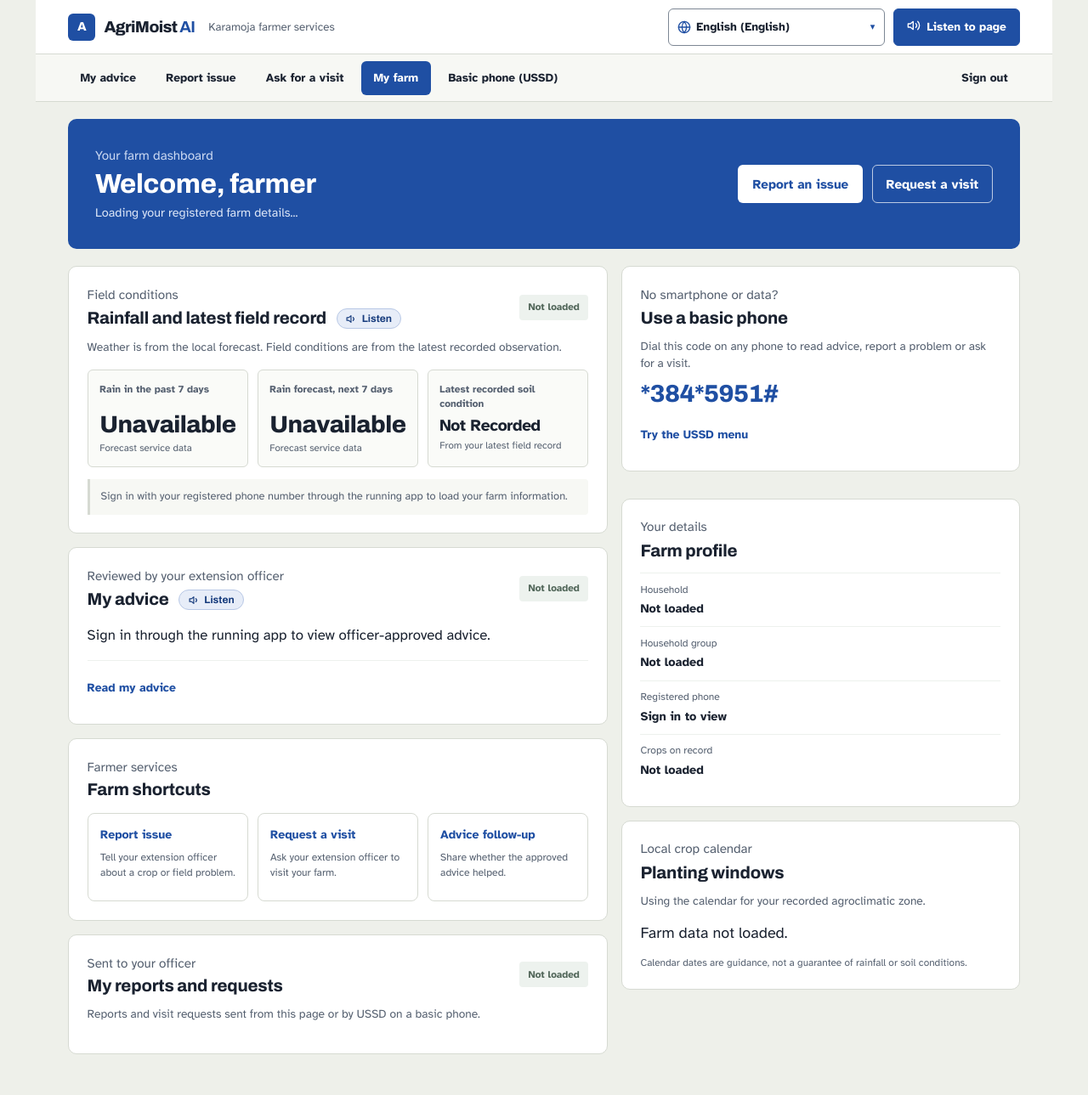
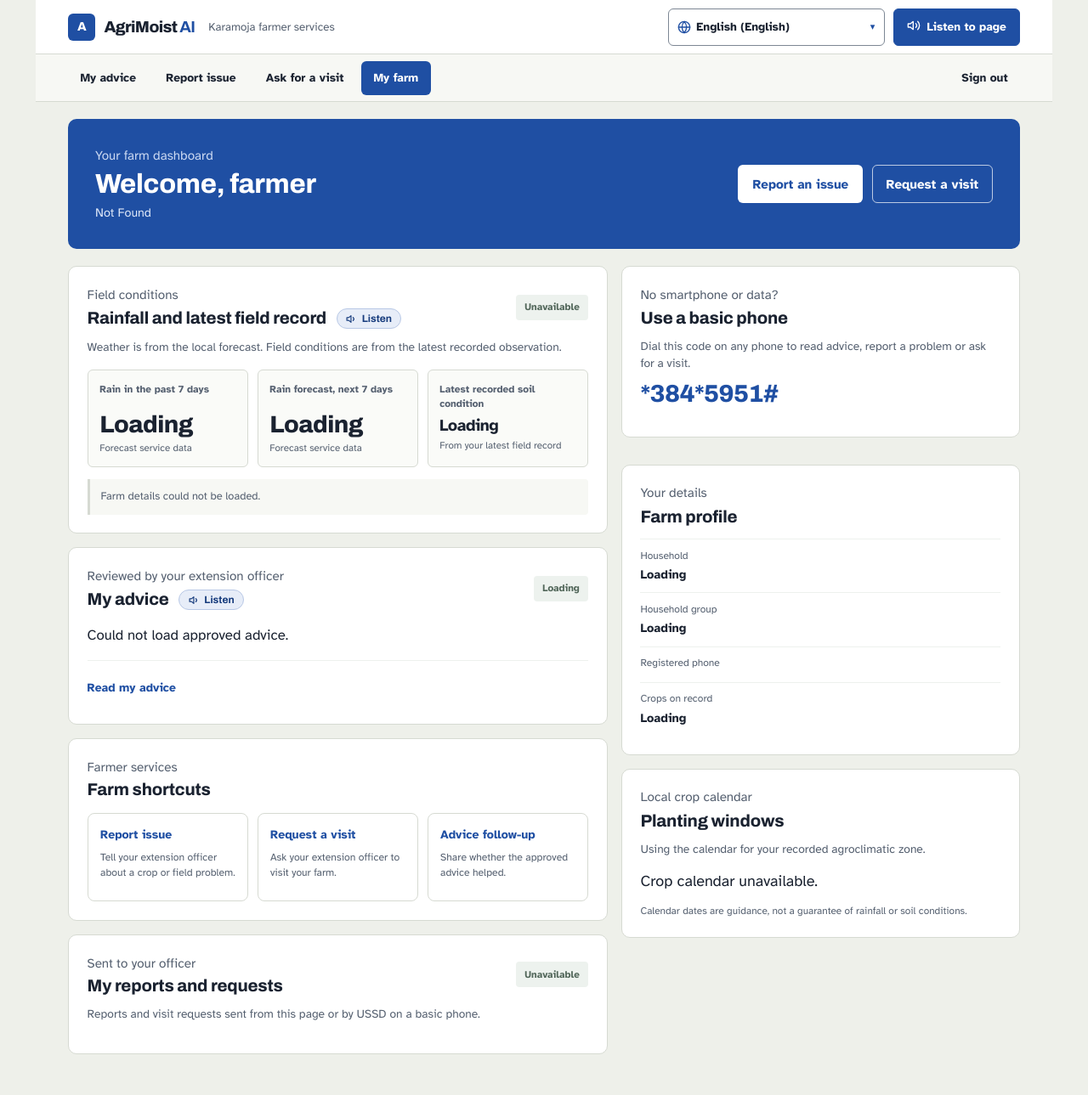
Before and after one commit to VictoriaMirembe/Agri-moist-AI, a Python web app: template frontend/farmer/templates/home.html in a window 1280 px wide. Shown: the whole page at 85% size. Run offline with Jinja, Linux system fonts and the light colour scheme; the template is opened without the code that fills it: most values are stand-ins (such as "Sample title", 1, 10 or a date in 2020).

Commit message:
Farmer page: no in-page sign-in; read-aloud never stalls

```diff
--- a/frontend/farmer/templates/home.html
+++ b/frontend/farmer/templates/home.html
@@ -60,8 +60,7 @@
         <a href="#" data-view-link="report">Report issue</a>
         <a href="#" data-view-link="visit">Ask for a visit</a>
         <a href="#" data-view-link="dashboard">My farm</a>
-        <a href="/farmer/ussd" data-ussd-link>Basic phone (USSD)</a>
-        <a class="farmer-signout" href="#" data-view-link="signin">Sign out</a>
+        <a class="farmer-signout" href="/farmer/logout">Sign out</a>
       </nav>
 
       <!-- Audio player: shown in the page only while the farmer has asked for reading -->
@@ -224,7 +223,6 @@
               <h2 id="ussd-heading">Use a basic phone</h2>
               <p class="farmer-panel-description">Dial this code on any phone to read advice, report a problem or ask for a visit.</p>
               <p class="farmer-ussd-code" id="ussd-code">*384*5951#</p>
-              <a class="farmer-link-button" href="/farmer/ussd" data-ussd-link>Try the USSD menu</a>
             </section>
             <section class="farmer-panel farmer-profile-card" aria-labelledby="profile-heading">
               <p class="farmer-eyebrow">Your details</p>
@@ -341,28 +339,14 @@
         <p id="followup-none" class="farmer-data-note" hidden>You have no approved advice to answer about yet.</p>
       </section>
 
-      <section id="signin-view" class="farmer-signin-card" aria-labelledby="signin-heading" hidden>
-        <a class="farmer-brand farmer-signin-brand" href="#" data-view-link="dashboard">
-          <span class="farmer-brand-mark" aria-hidden="true">A</span>
-          <span>AgriMoist <strong>AI</strong></span>
-        </a>
-        <p class="farmer-eyebrow">Farmer portal</p>
-        <h1 id="signin-heading">Sign in to your farm</h1>
-        <p class="farmer-panel-description">Enter the phone number registered with your extension officer.</p>
-        <form id="sign-in-form" class="farmer-form">
-          <label for="phone">Phone number</label>
-          <input id="phone" type="tel" inputmode="tel" autocomplete="tel" placeholder="+256700000001" required>
-          <p id="signin-error" class="farmer-form-error alert alert-danger" role="alert" hidden></p>
-          <button class="farmer-button farmer-button-primary" type="submit">Continue</button>
-        </form>
-      </section>
     </div>
   </main>
 
 <script>
 const params = new URLSearchParams(window.location.search);
 const isFilePreview = window.location.protocol === "file:";
-let farmerPhone = params.get("phone") || "";
+// The signed-in farmer's phone, from the server session (never from the address bar).
+let farmerPhone = {{ phone | tojson }} || (isFilePreview ? params.get("phone") || "" : "");
 let currentAdviceId = null;
 let activeView = params.get("view") || "dashboard";
 
@@ -373,7 +357,6 @@ if (!isFilePreview) {
     "/farmer/report": "report",
     "/farmer/visit": "visit",
     "/farmer/followup": "followup",
-    "/farmer": "signin",
   };
   activeView = routeViews[window.location.pathname] || activeView;
 }
@@ -389,19 +372,12 @@ document.querySelectorAll("[data-view-link]").forEach((link) => {
   if (isFilePreview) {
     link.href = "?view=" + encodeURIComponent(view) +
       (farmerPhone ? "&phone=" + encodeURIComponent(farmerPhone) : "");
-  } else if (view === "signin") {
-    link.href = "/farmer";
   } else {
-    const route = view === "dashboard" ? "/farmer/home" : "/farmer/" + view;
-    link.href = route + (farmerPhone ? "?phone=" + encodeURIComponent(farmerPhone) : "");
+    link.href = view === "dashboard" ? "/farmer/home" : "/farmer/" + view;
   }
 });
 
-document.querySelectorAll("[data-ussd-link]").forEach((link) => {
-  link.href = "/farmer/ussd" + (farmerPhone ? "?phone=" + encodeURIComponent(farmerPhone) : "");
-});
-
-["dashboard", "advice", "report", "visit", "followup", "signin"].forEach((view) => {
+["dashboard", "advice", "report", "visit", "followup"].forEach((view) => {
   document.getElementById(view + "-view").hidden = view !== activeView;
 });
 
@@ -733,25 +709,6 @@ connectSubmit("followup-form", "followup-error", "followup-done", "/api/farmer/f
   helped: document.getElementById("helped").value || null,
 }));
 
-const signInForm = document.getElementById("sign-in-form");
-signInForm.addEventListener("submit", async (event) => {
-  event.preventDefault();
-  const error = document.getElementById("signin-error");
-  if (isFilePreview) {
-    error.textContent = "Sign-in requires the running AgriMoist AI app. Open the portal there to continue.";
-    error.hidden = false;
-    return;
-  }
-  const phone = document.getElementById("phone").value.trim();
-  try {
-    await getJSON("/api/farmer/profile?phone=" + encodeURIComponent(phone));
-    window.location.href = "/farmer/home?phone=" + encodeURIComponent(phone);
-  } catch (failure) {
-    error.textContent = failure.message || "Could not sign in. Check your phone number and try again.";
-    error.hidden = false;
-  }
-});
-
 // Keep "My reports and requests" and the advice card in step with the officer
 // screens: a report checked, a visit done or new advice approved shows up without
 // a reload. Uses /api/farmer/updates, which is not counted as reading the advice.
@@ -873,6 +830,7 @@ if (voiceLangSelect) {
     // Changing language never starts reading on its own; the farmer presses Listen.
     if (isReading) stopVoice();
     updateVoiceUI();
+    warmVoice();  // start making this language's audio now, before Listen is pressed
   });
 }
 
@@ -1069,35 +1027,62 @@ function splitForSpeech(sentences) {
   return pieces;
 }
 
+// Sunbird needs 15-70 s to make one piece of speech, far too long to wait for after
+// Listen is pressed. So the server starts making every piece the moment the page
+// asks for its script (page load, language change, and right after an officer
+// approves advice), several at once. When Listen reaches a piece, the page waits
+// only a few seconds for its audio; if it is still being made, that piece is read
+// with the phone's own voice and the reading carries on. Next time it is ready.
+const FIRST_PIECE_WAIT_S = 10;
+const NEXT_PIECE_WAIT_S = 6;
+const READING_BUDGET_MS = 45000;  // after this, never wait: finish within a minute
+let readingStartedAt = 0;
+
 function prefetchAhead(index) {
-  for (let i = index; i < index + 3; i++) fetchSentenceAudio(i);
+  // Make sure the next pieces are being made (returns at once; nothing is cached
+  // here, so a piece still "pending" is asked for again when it is reached).
+  for (let i = index; i < Math.min(index + 3, voiceSentences.length); i++) {
+    if (!(i in sentenceAudio)) {
+      postJSON("/api/farmer/voice-audio", { text: voiceSentences[i].text, lang: currentVoiceLang, wait: 0 }).catch(() => {});
+    }
+  }
 }
 
-// Warm-up: when the page opens, quietly prepare the first three pieces (nothing
-// plays), so pressing Listen usually starts at once and keeps going.
+// Warm-up: asking for the script makes the server start every piece's audio.
 async function warmVoice() {
   if (isFilePreview || !sunbirdAvailable) return;
   try {
-    const data = await getJSON(
+    await getJSON(
       "/api/farmer/voice-script?phone=" + encodeURIComponent(farmerPhone) +
       "&lang=" + encodeURIComponent(currentVoiceLang) +
       "&view=" + encodeURIComponent(activeView)
     );
-    for (const piece of splitForSpeech(data.sentences).slice(0, 3)) {
-      postJSON("/api/farmer/voice-audio", { text: piece.text, lang: currentVoiceLang }).catch(() => {});
-    }
   } catch (_) {
     // warm-up is best effort only
   }
 }
 
+function pieceWaitSeconds(index) {
+  const used = Date.now() - readingStartedAt;
+  if (used > READING_BUDGET_MS) return 0;
+  const wait = index === 0 ? FIRST_PIECE_WAIT_S : NEXT_PIECE_WAIT_S;
+  return Math.max(0, Math.min(wait, (READING_BUDGET_MS - used) / 1000));
+}
+
+// Resolves to an audio URL, "pending" (still being made: use the phone's voice for
+// this piece), or null (Sunbird unavailable: phone's voice from now on).
 function fetchSentenceAudio(index) {
   if (!sunbirdAvailable || index >= voiceSentences.length) return Promise.resolve(null);
   if (!(index in sentenceAudio)) {
     sentenceAudio[index] = postJSON("/api/farmer/voice-audio", {
       text: voiceSentences[index].text,
       lang: currentVoiceLang,
-    }).then((d) => d.audio_url || null).catch(() => null);
+      wait: pieceWaitSeconds(index),
+    }).then((d) => {
+      if (d.audio_url) return d.audio_url;
+      delete sentenceAudio[index];
+      return d.pending ? "pending" : null;
+    }).catch(() => null);
   }
   return sentenceAudio[index];
 }
@@ -1133,6 +1118,12 @@ async function speakNextSentence() {
     const url = await fetchSentenceAudio(index);
     if (token !== playToken || !isReading) return;
     if (playerStatus && !isPaused) playerStatus.textContent = (LANG_CONFIG[currentVoiceLang] || LANG_CONFIG.en).playingStatus;
+    if (url === "pending") {
+      // Not made yet: read this piece with the phone's voice and keep going.
+      prefetchAhead(index + 1);
+      speakWithBrowser(currentItem, token);
+      return;
+    }
     if (url) {
       prefetchAhead(index + 1);
       voiceEngine = "sunbird";
@@ -1186,6 +1177,7 @@ async function startVoiceReading(section = null) {
   currentSentenceIndex = 0;
   sunbirdAvailable = !isFilePreview;
   sentenceAudio = {};
+  readingStartedAt = Date.now();
 
   // Some browsers (Safari) only let an audio element play if it first played
   // inside the click; the Sunbird audio arrives seconds later, so unlock it now.
@@ -1216,7 +1208,7 @@ async function startVoiceReading(section = null) {
     stopVoice();
     return;
   }
-  prefetchAhead(0);
+  prefetchAhead(1);
 
   speakNextSentence();
 }
```
